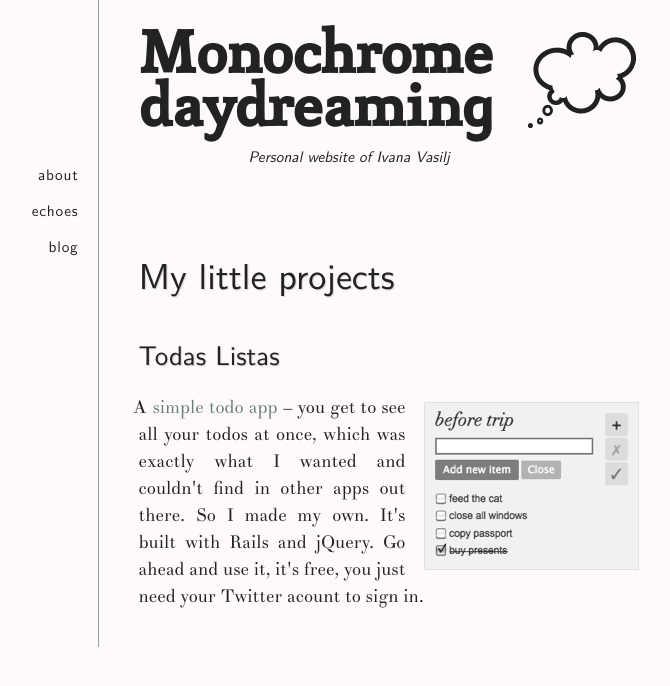
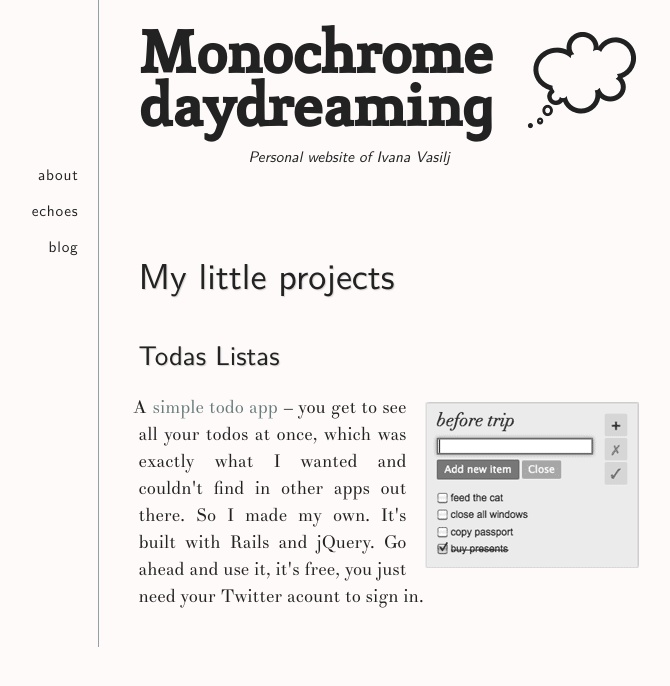
Before and after one commit to ivana/ivana.github.com, a Jekyll site: the page built from about/projects.html, in a window 1280 px wide. Shown: the top 686 px of the page, without its empty margins (272-942 px from the left). Built offline with Jekyll 4.4.1, drawn with Linux system fonts in a browser that asks for light colours.

Commit message:
image optimization

```diff
--- a/about/projects.html
+++ b/about/projects.html
@@ -12,7 +12,7 @@
     <li>
       <a href="http://todaslistas.heroku.com/">
         <h2>Todas Listas</h2>
-        <img src="/img/todaslistas-bnw.png" alt="Todas Listas screenshot">
+        <img src="/img/todaslistas.png" alt="Todas Listas screenshot">
       </a>
 
       <p>
```
Also changed, not shown: img/icons/delicious.png, img/icons/flickr.png, img/icons/google-reader.png, img/icons/google.png, img/icons/lastfm.png, img/icons/linkedIn.png, img/icons/twitter.png, img/todaslistas-bnw.png (deleted), img/todaslistas.png (added).
